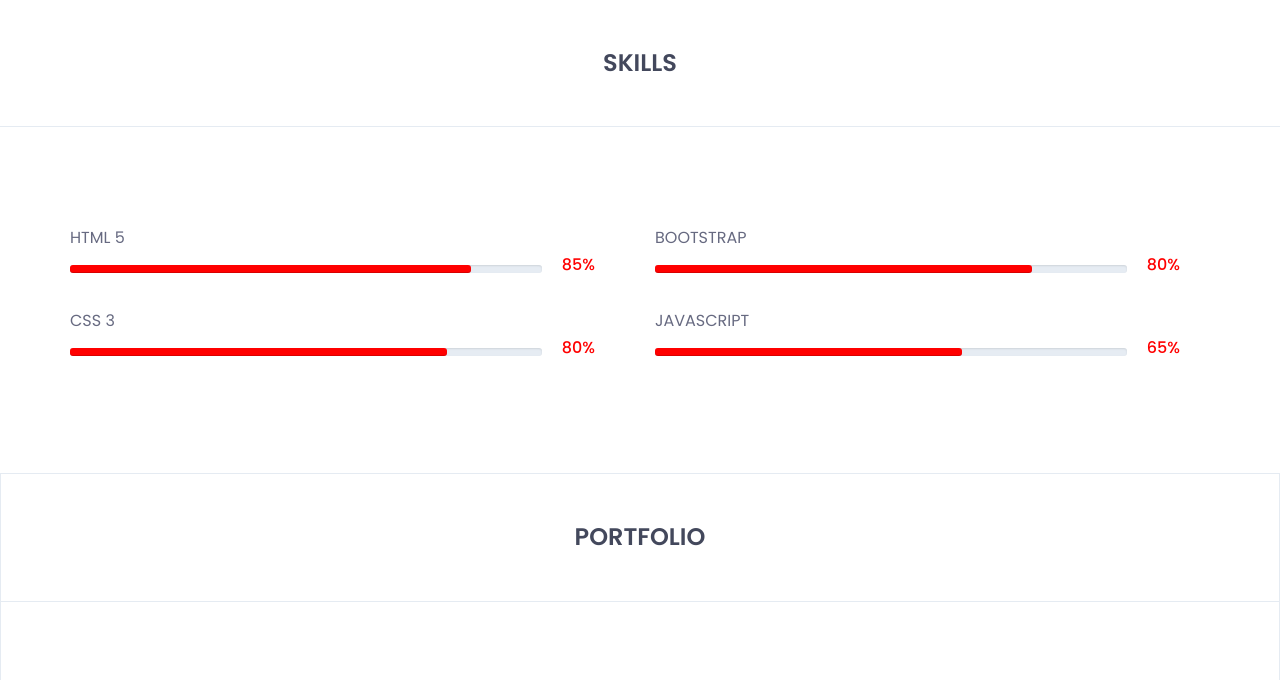
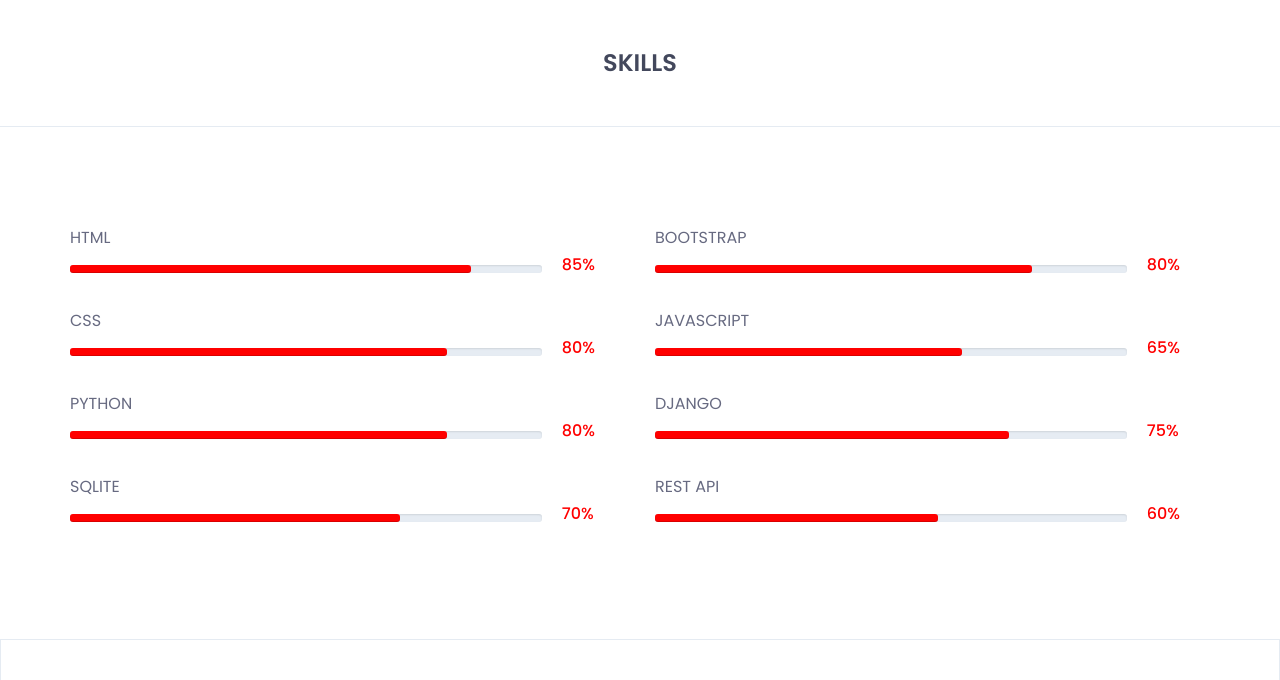
Before and after one commit to christosajy/mywebsite, a plain HTML site: page index.html in a window 1280 px wide. Shown: the part 2280-2960 px from the top of the page. Drawn offline with nearby package versions, Linux system fonts and the light colour scheme.

Commit message:
23 JAN 24 14:10

```diff
--- a/index.html
+++ b/index.html
@@ -276,11 +276,12 @@
             <div class="container">
                 <div class="row">
 
+                    <!-- LEFT SECTION STARTS -->
                     <div class="col-md-6">
                         <div class="single-skill-content">
 
                             <div class="barWrapper">
-                                <span class="progressText">Html 5</span>
+                                <span class="progressText"> HTML </span>
                                 <div class="single-progress-txt">
                                     <div class="progress ">
                                         <div class="progress-bar" role="progressbar" aria-valuenow="85"
@@ -293,26 +294,7 @@
                             </div>
 
                             <div class="barWrapper">
-                                <span class="progressText">Css 3</span>
-                                <div class="single-progress-txt">
-                                    <div class="progress ">
-                                        <div class="progress-bar" role="progressbar" aria-valuenow="80"
-                                            aria-valuemin="10" aria-valuemax="100" style="">
-
-                                        </div>
-                                    </div>
-                                    <h3>80%</h3>
-                                </div>
-                            </div>
-
-                        </div>
-                    </div>
-
-                    <div class="col-md-6">
-                        <div class="single-skill-content">
-
-                            <div class="barWrapper">
-                                <span class="progressText">Bootstrap</span>
+                                <span class="progressText"> CSS </span>
                                 <div class="single-progress-txt">
                                     <div class="progress ">
                                         <div class="progress-bar" role="progressbar" aria-valuenow="80"
@@ -325,7 +307,54 @@
                             </div>
 
                             <div class="barWrapper">
-                                <span class="progressText"> JavaScript</span>
+                                <span class="progressText"> Python </span>
+                                <div class="single-progress-txt">
+                                    <div class="progress ">
+                                        <div class="progress-bar" role="progressbar" aria-valuenow="80"
+                                            aria-valuemin="10" aria-valuemax="100" style="">
+
+                                        </div>
+                                    </div>
+                                    <h3>80%</h3>
+                                </div>
+                            </div>
+
+                            <div class="barWrapper">
+                                <span class="progressText"> SQLite </span>
+                                <div class="single-progress-txt">
+                                    <div class="progress ">
+                                        <div class="progress-bar" role="progressbar" aria-valuenow="70"
+                                            aria-valuemin="10" aria-valuemax="100" style="">
+
+                                        </div>
+                                    </div>
+                                    <h3>70%</h3>
+                                </div>
+                            </div>
+
+                        </div>
+                    </div>
+                    <!-- /LEFT SECTION ENDS -->
+
+                    <!-- RIGHT SECTION STARTS -->
+                    <div class="col-md-6">
+                        <div class="single-skill-content">
+
+                            <div class="barWrapper">
+                                <span class="progressText"> Bootstrap </span>
+                                <div class="single-progress-txt">
+                                    <div class="progress ">
+                                        <div class="progress-bar" role="progressbar" aria-valuenow="80"
+                                            aria-valuemin="10" aria-valuemax="100" style="">
+
+                                        </div>
+                                    </div>
+                                    <h3>80%</h3>
+                                </div>
+                            </div>
+
+                            <div class="barWrapper">
+                                <span class="progressText"> JavaScript </span>
                                 <div class="single-progress-txt">
                                     <div class="progress ">
                                         <div class="progress-bar" role="progressbar" aria-valuenow="65"
@@ -337,8 +366,35 @@
                                 </div>
                             </div>
 
+                            <div class="barWrapper">
+                                <span class="progressText"> Django </span>
+                                <div class="single-progress-txt">
+                                    <div class="progress ">
+                                        <div class="progress-bar" role="progressbar" aria-valuenow="75"
+                                            aria-valuemin="10" aria-valuemax="100" style="">
+
+                                        </div>
+                                    </div>
+                                    <h3>75%</h3>
+                                </div>
+                            </div>
+
+                            <div class="barWrapper">
+                                <span class="progressText"> REST API </span>
+                                <div class="single-progress-txt">
+                                    <div class="progress ">
+                                        <div class="progress-bar" role="progressbar" aria-valuenow="60"
+                                            aria-valuemin="10" aria-valuemax="100" style="">
+
+                                        </div>
+                                    </div>
+                                    <h3>60%</h3>
+                                </div>
+                            </div>
+
                         </div>
                     </div>
+                    <!-- /RIGHT SECTION ENDS -->
 
                 </div>
             </div>
```
